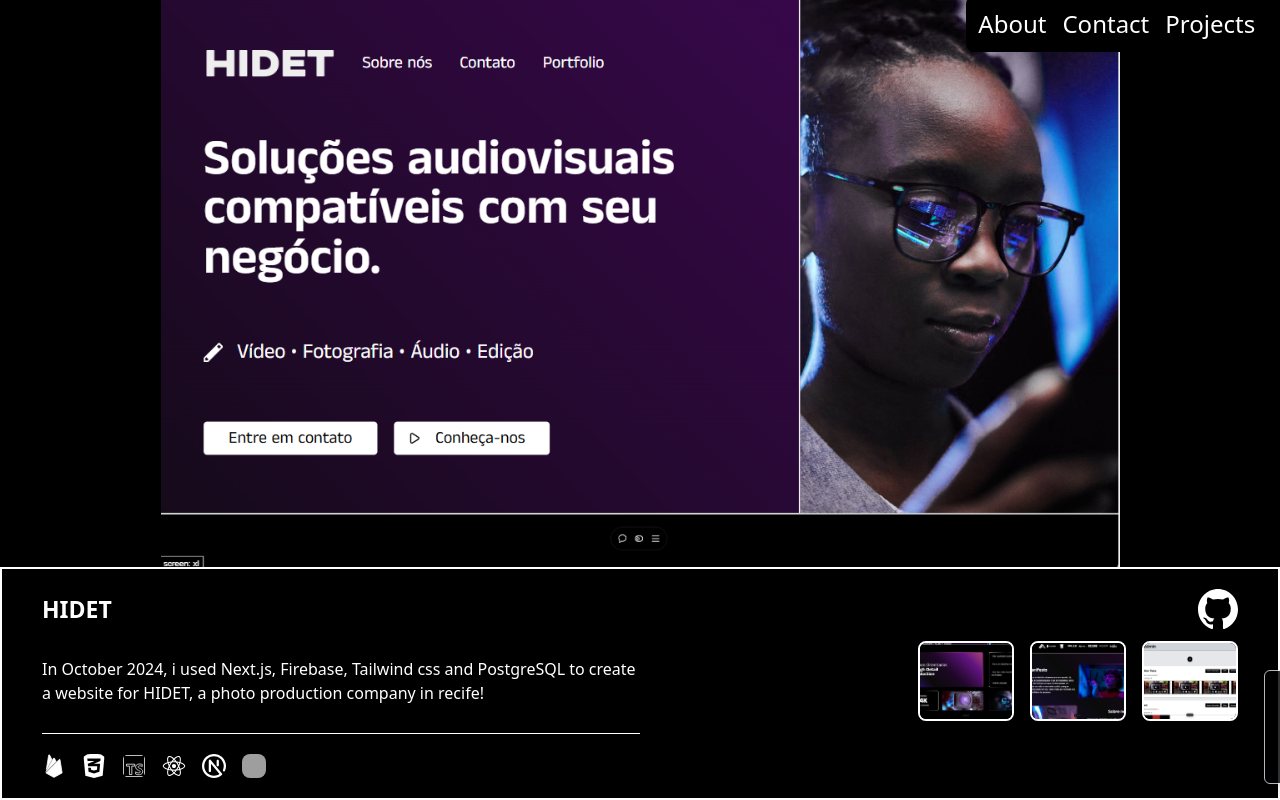
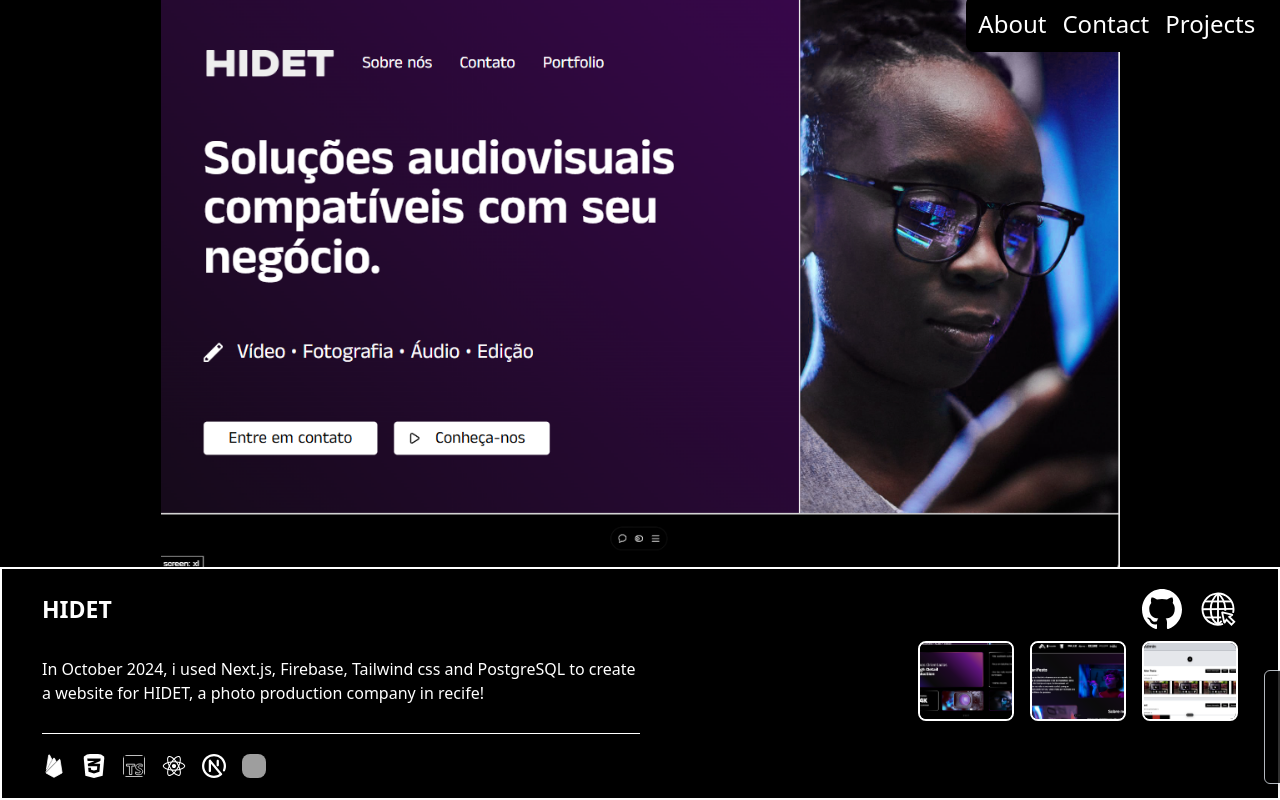
Before and after one commit to CarlosAugustoP/carlosaugustodev-portfolio, a Next.js app: page /projects in a window 1280 px wide. Built offline with nearby package versions, Linux system fonts and the light colour scheme; grey boxes are pictures that could not be loaded.

Commit message:
rename folders

```diff
--- a/src/pages/projects.js
+++ b/src/pages/projects.js
@@ -17,6 +17,7 @@
       image3: '/img/sample/HIDET/3.png',
       mainImage: '/img/sample/HIDET/main.png',
       githubLink: 'https://github.com/CarlosAugustoP/hidet-productions',
+      deployLink: 'https://hidet-productions.vercel.app/',
       stack: ['/img/firebase.svg', '/img/css.svg', '/img/ts.svg', '/img/react.svg', '/img/next.svg', '/img/postgresql.svg']
     },
     {
@@ -138,6 +139,7 @@
   const [lastScrollTime, setLastScrollTime] = useState(Date.now());
   const [animate, setAnimate] = useState(false);
   const [isMobile, setIsMobile] = useState(false);
+
 
   useEffect(() => {
     const checkMobile = () => {
```
